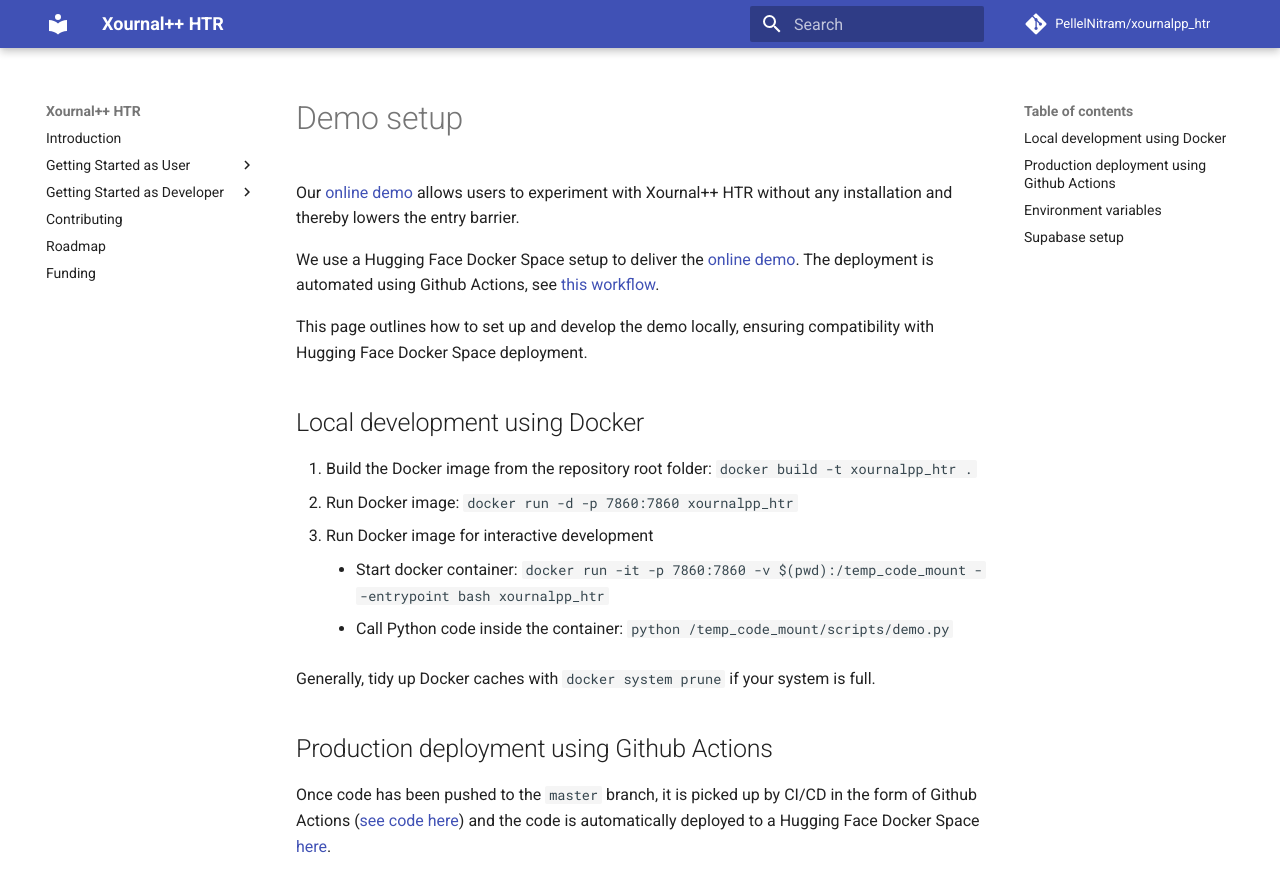
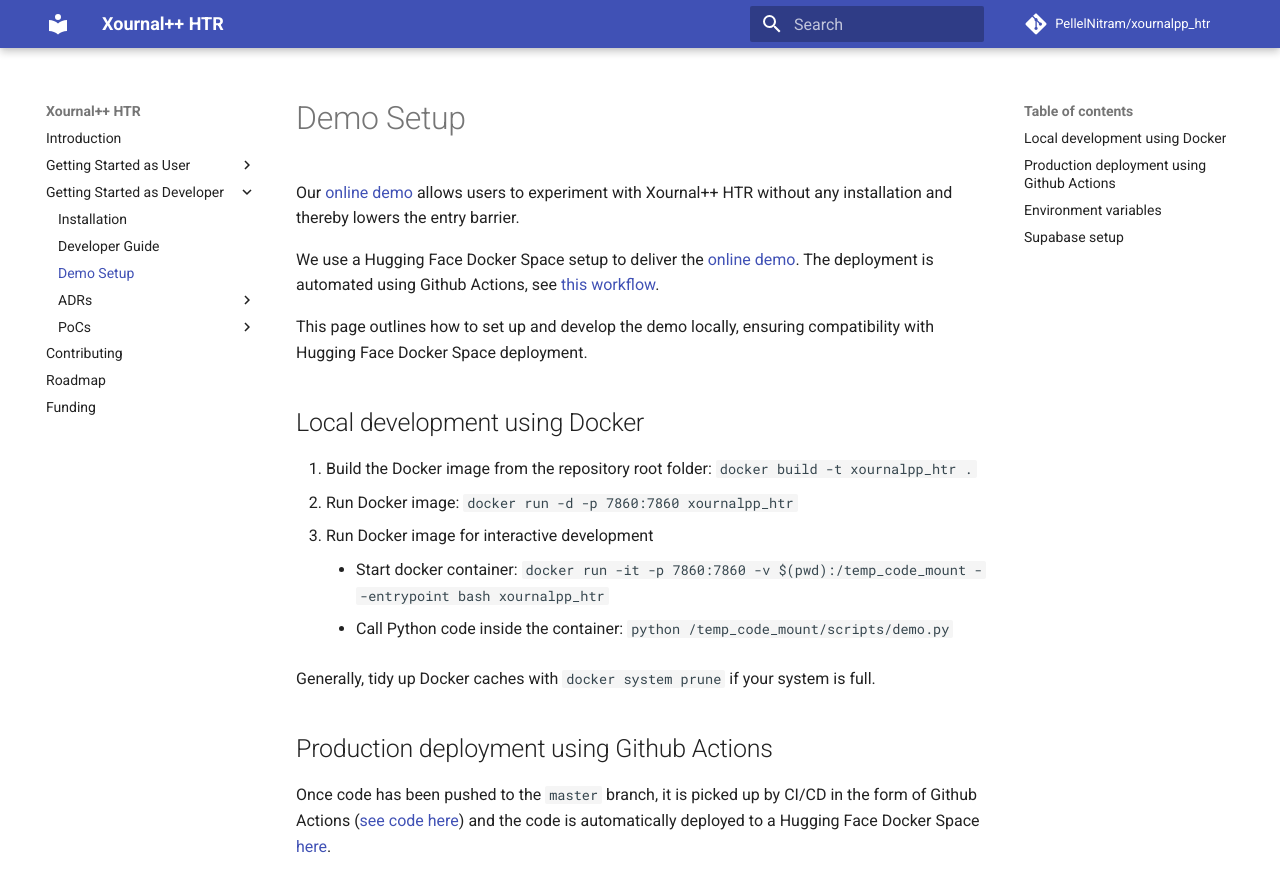
Before and after one commit to PellelNitram/xournalpp_htr, an MkDocs documentation site: the page built from docs/demo_setup.md, in a window 1280 px wide and 900 px high. Shown: the top 892 px of the window. Built offline with MkDocs 1.6.1 and Material for MkDocs 9.7.7, drawn with Linux system fonts in a browser that asks for light colours; comment, search, counter and statistics services are not loaded.

Commit message:
Add demo setup to docs navigation.

```diff
--- a/mkdocs.yml
+++ b/mkdocs.yml
@@ -26,6 +26,7 @@
   - Getting Started as Developer:
     - Installation: 'installation_developer.md'
     - Developer Guide: 'developer_guide.md'
+    - Demo Setup: 'demo_setup.md'
     - ADRs:
       - 001 Design of HuggingFace Space Dockerfile: 'ADRs/001_design_of_huggingface_space_dockerfile.md'
       - 002 Use HuggingFace ecosystem for ML: 'ADRs/002_use_HuggingFace_ecosystem_for_ML.md'
```
